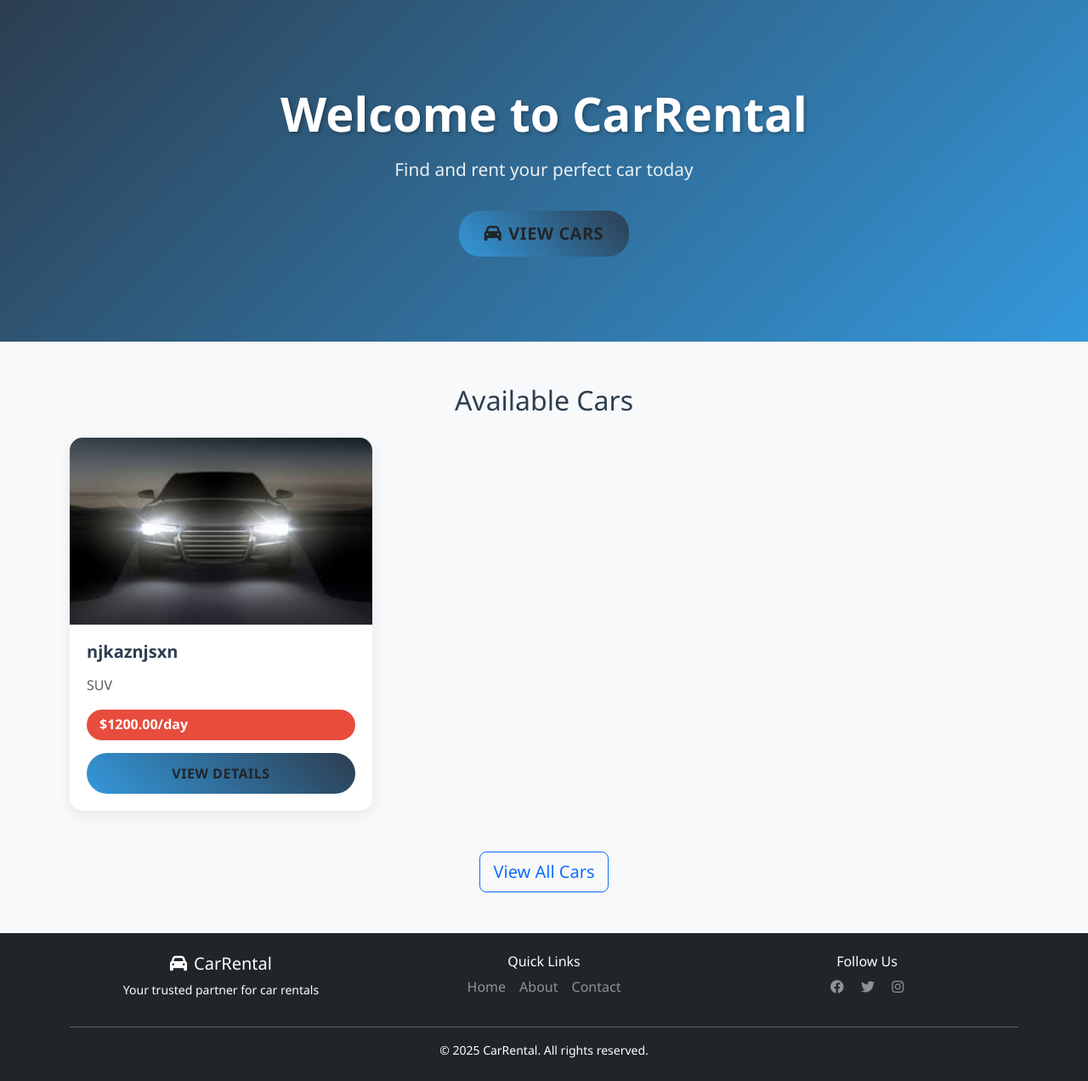
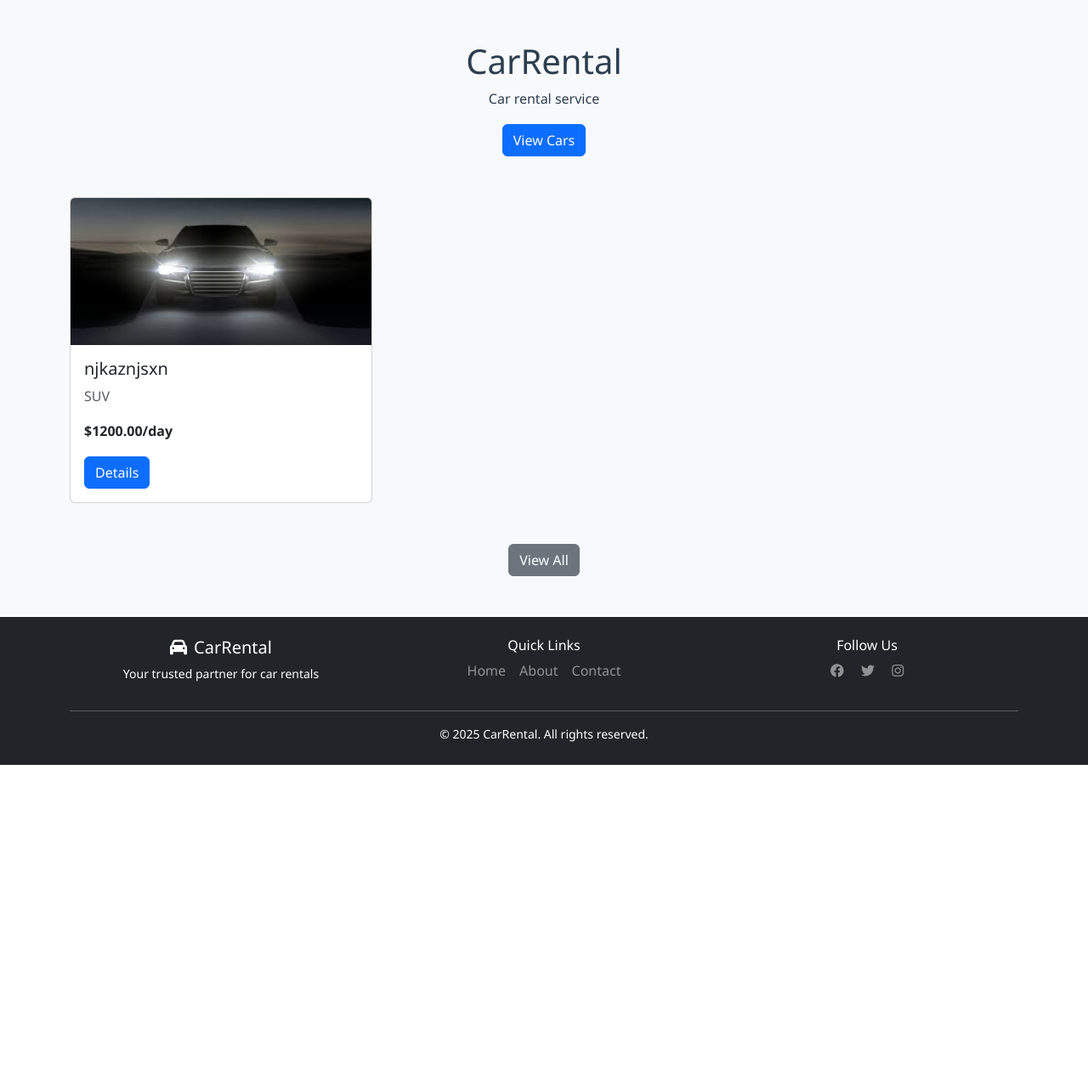
Before and after one commit to Krish-Padmani/car-rental, a Django app: page / in a window 1280 px wide. Shown: the part 58-1330 px from the top of the page at 85% size. After the commit the page ends 958 px from the top, so only its background shows below. Run offline with Django 5.2, Linux system fonts and the light colour scheme; data comes from the database, SQL or seed files in the repository.

Commit message:
Simplify home page further - remove hero section and minimal design

```diff
--- a/car/templates/home.html
+++ b/car/templates/home.html
@@ -1,48 +1,32 @@
 {% extends 'base.html' %}
 {% load static %}
-{% block title %}CarRental - Car Rental Service{% endblock %}
+{% block title %}CarRental{% endblock %}
 
 {% block content %}
-<!-- Simple Hero Section -->
-<section class="hero-section">
-    <div class="container">
-        <div class="text-center hero-content">
-            <h1>Welcome to CarRental</h1>
-            <p class="lead">Find and rent your perfect car today</p>
-            <a href="{% url 'car_list' %}" class="btn btn-custom btn-lg">
-                <i class="fas fa-car me-2"></i>View Cars
-            </a>
-        </div>
-    </div>
-</section>
-
-<!-- Cars Section -->
 <div class="container my-5">
-    <div class="text-center mb-4">
-        <h2>Available Cars</h2>
+    <div class="text-center mb-5">
+        <h1>CarRental</h1>
+        <p>Car rental service</p>
+        <a href="{% url 'car_list' %}" class="btn btn-primary">View Cars</a>
     </div>
 
     {% if cars %}
         <div class="row">
             {% for car in cars|slice:":6" %}
-            <div class="col-lg-4 col-md-6 mb-4">
-                <div class="car-card card h-100">
+            <div class="col-md-4 mb-4">
+                <div class="card">
                     {% if car.image %}
                         <img src="{{ car.image.url }}" class="card-img-top" alt="{{ car.name }}">
                     {% else %}
-                        <div class="card-img-top bg-light d-flex align-items-center justify-content-center" style="height: 220px;">
-                            <i class="fas fa-car fa-3x text-muted"></i>
+                        <div class="card-img-top bg-light d-flex align-items-center justify-content-center" style="height: 200px;">
+                            <i class="fas fa-car fa-2x text-muted"></i>
                         </div>
                     {% endif %}
-                    <div class="card-body d-flex flex-column">
-                        <h5 class="card-title">{{ car.name }}</h5>
+                    <div class="card-body">
+                        <h5>{{ car.name }}</h5>
                         <p class="text-muted">{{ car.car_type }}</p>
-                        <div class="price-tag">${{ car.price_per_day }}/day</div>
-                        <div class="mt-auto">
-                            <a href="{% url 'car_detail' car.id %}" class="btn btn-custom w-100">
-                                View Details
-                            </a>
-                        </div>
+                        <p><strong>${{ car.price_per_day }}/day</strong></p>
+                        <a href="{% url 'car_detail' car.id %}" class="btn btn-primary">Details</a>
                     </div>
                 </div>
             </div>
@@ -50,14 +34,11 @@
         </div>
 
         <div class="text-center mt-4">
-            <a href="{% url 'car_list' %}" class="btn btn-outline-primary btn-lg">
-                View All Cars
-            </a>
+            <a href="{% url 'car_list' %}" class="btn btn-secondary">View All</a>
         </div>
     {% else %}
-        <div class="text-center py-5">
-            <h4>No cars available at the moment</h4>
-            <p class="text-muted">Please check back later.</p>
+        <div class="text-center">
+            <p>No cars available.</p>
         </div>
     {% endif %}
 </div>
```
